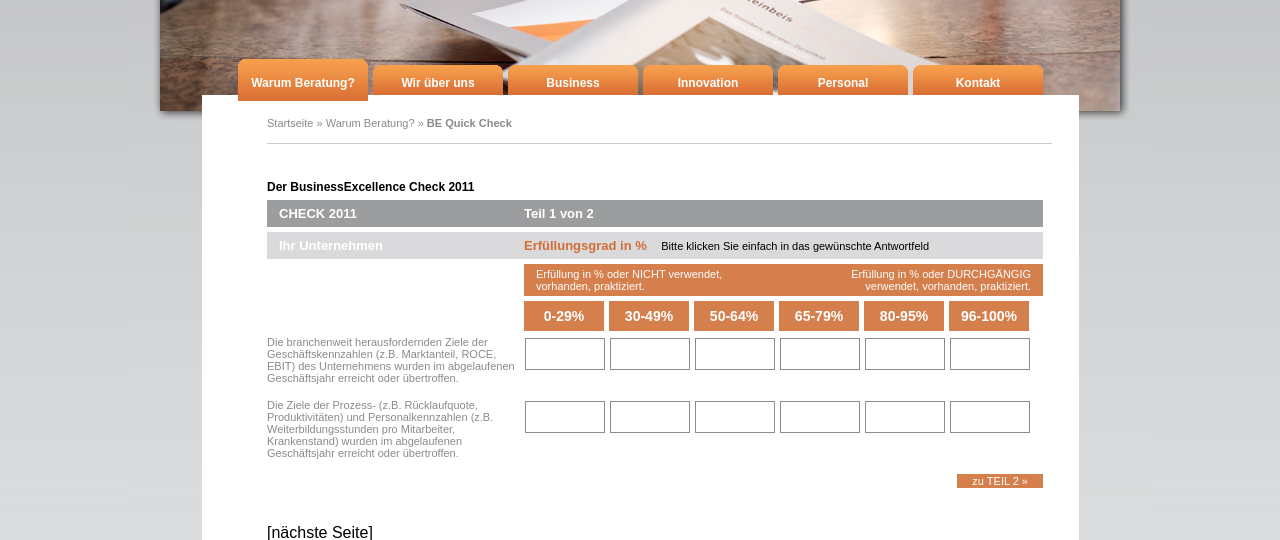
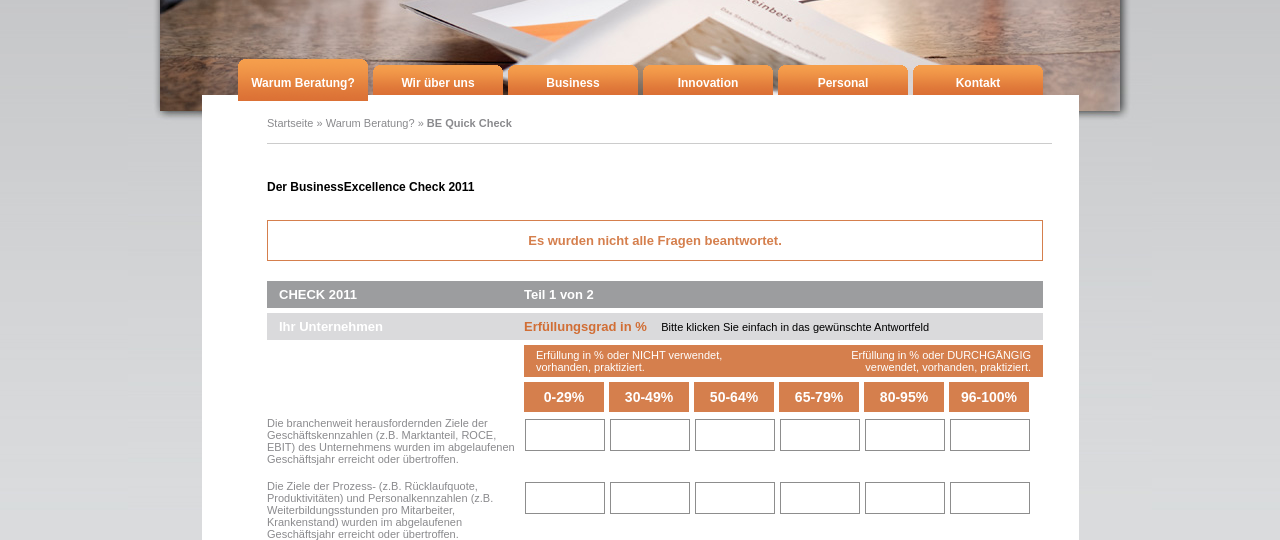
Before and after one commit to tr4nt0r/steinbeis, a PHP site: page /html/BE_Quick_Check_Formular.html in a window 1280 px wide. Shown: the part 266-806 px from the top of the page. Run offline with PHP 8.4, Linux system fonts and the light colour scheme.

Commit message:
css fuer Fehlermeldung
git-svn-id: svn+ssh://zapto.de/home/tr4nt0r/svn/steinbeis/trunk@13 5b82e1c2-6b24-4dac-b807-2d0114603686

```diff
--- a/httpdocs/css/be_check.css
+++ b/httpdocs/css/be_check.css
@@ -1,3 +1,14 @@
+.be-warning {
+  padding: 12px;
+  background: #fff;
+  font-size: 13px;
+  color: #d57f4d;
+  font-weight: bold;
+  margin: 20px 0 20px;
+  border: 1px solid #d57f4d;
+  text-align: center;
+}
+
 .be-box1 {
     padding: 6px 12px;
     background: #9c9d9f;
--- a/httpdocs/html/BE_Quick_Check_Formular.html
+++ b/httpdocs/html/BE_Quick_Check_Formular.html
@@ -129,6 +129,10 @@ function MM_swapImage() { //v3.0
             <p class="clearFloat"></p>
         	<div id="contentWrapper">
         		<!-- Beitrag beginnt hier -->
+
+<div class="be-warning">
+  Es wurden nicht alle Fragen beantwortet.
+</div>
 
 <div class="be-box1">
   <div class="be-left">CHECK 2011</div> Teil 1 von 2
```
